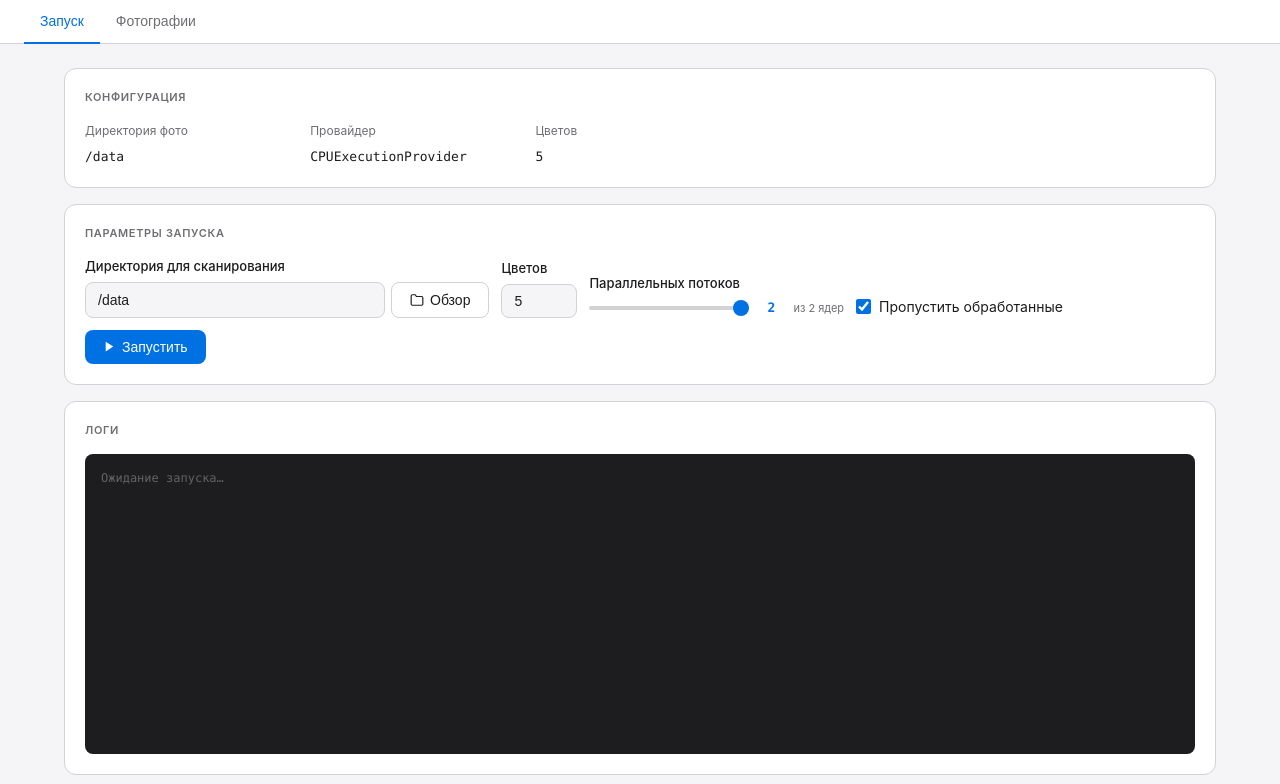
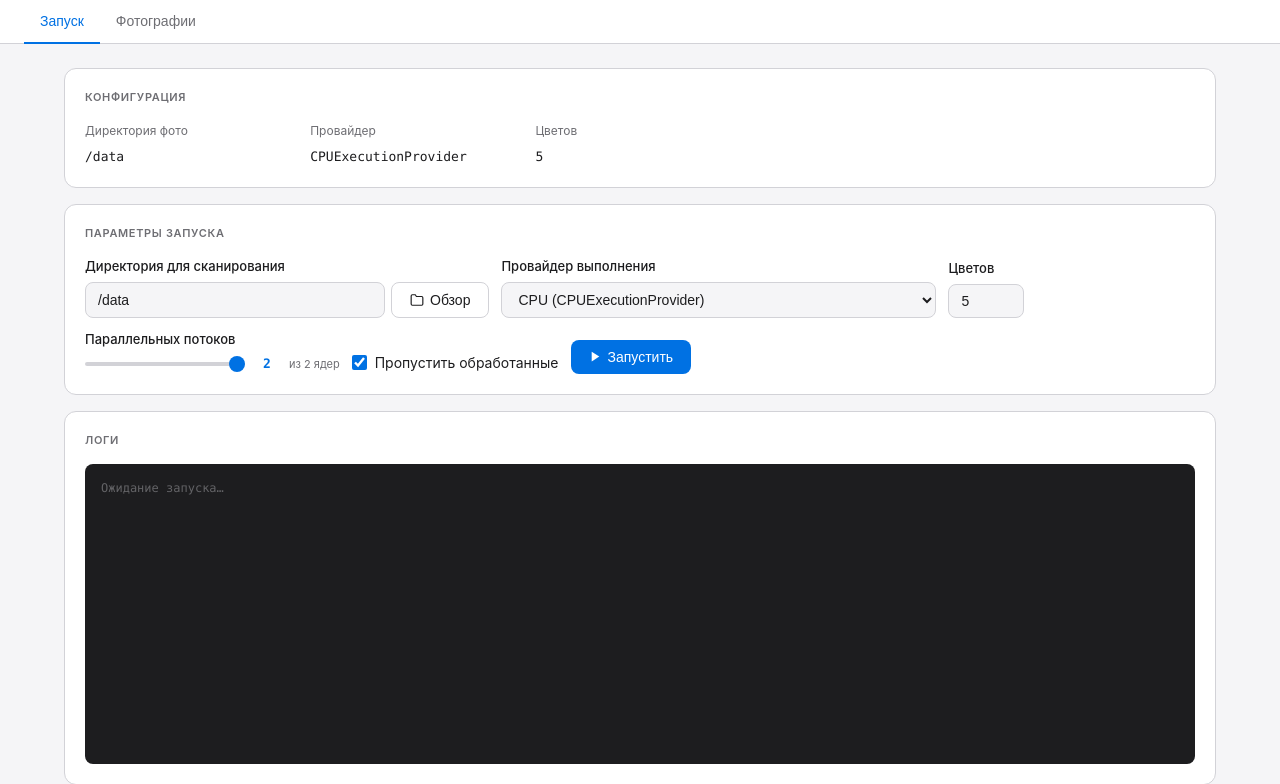
Before and after one commit to fractalical/photo-metadata-extractor, a FastAPI app: page / in a window 1280 px wide. Shown: the part 57-841 px from the top of the page. Run offline with FastAPI, Linux system fonts and the light colour scheme; data that the repository does not hold is empty.

Commit message:
Add provider switching UI for ONNX execution provider selection
Adds a dropdown in the Run parameters form with three options:
- CPUExecutionProvider
- OpenVINOExecutionProvider (Intel NPU via OpenVINO)
- VitisAIExecutionProvider (AMD Ryzen AI XDNA NPU)

Selection is persisted in localStorage and sent to /api/run, which
passes it through to AppConfig and the ONNX inference pipeline.
Bilingual labels (EN/RU) are included.

https://claude.ai/code/session_01Xj9JzGwGS8AH51BRuSDRYm

```diff
--- a/src/templates/index.html
+++ b/src/templates/index.html
@@ -145,7 +145,7 @@ body {
 .form-group { display: flex; flex-direction: column; gap: 5px; }
 .form-group label { font-size: 13px; font-weight: 500; }
 
-input[type="text"], input[type="number"] {
+input[type="text"], input[type="number"], select {
   background: var(--bg);
   border: 1px solid var(--border);
   border-radius: var(--radius-sm);
@@ -157,7 +157,8 @@ input[type="text"], input[type="number"] {
 }
 input[type="text"] { width: 300px; }
 input[type="number"] { width: 76px; }
-input:focus { border-color: var(--accent); }
+select { cursor: pointer; }
+input:focus, select:focus { border-color: var(--accent); }
 
 .checkbox-row { display: flex; align-items: center; gap: 8px; padding-bottom: 1px; cursor: pointer; }
 .checkbox-row input { width: 15px; height: 15px; cursor: pointer; accent-color: var(--accent); }
@@ -413,6 +414,14 @@ tbody td { padding: 11px 16px; font-size: 14px; vertical-align: middle; }
           </div>
         </div>
         <div class="form-group">
+          <label for="inp-provider" data-i18n="params.provider"></label>
+          <select id="inp-provider" onchange="localStorage.setItem('pme_provider',this.value)">
+            <option value="CPUExecutionProvider" data-i18n-opt="provider.cpu"></option>
+            <option value="OpenVINOExecutionProvider" data-i18n-opt="provider.intel"></option>
+            <option value="VitisAIExecutionProvider" data-i18n-opt="provider.amd"></option>
+          </select>
+        </div>
+        <div class="form-group">
           <label for="inp-colors" data-i18n="params.colors"></label>
           <input id="inp-colors" type="number" min="1" max="10" value="5" oninput="localStorage.setItem('pme_colors',this.value)">
         </div>
@@ -531,6 +540,10 @@ const T = {
     'config.title': 'Configuration', 'config.dir': 'Photos directory',
     'config.provider': 'Provider', 'config.colors': 'Colors',
     'params.title': 'Run parameters', 'params.dir': 'Scan directory',
+    'params.provider': 'Execution Provider',
+    'provider.cpu': 'CPU (CPUExecutionProvider)',
+    'provider.intel': 'Intel NPU via OpenVINO',
+    'provider.amd': 'AMD Ryzen AI XDNA NPU (requires host Vitis AI runtime)',
     'params.colors': 'Colors', 'params.workers': 'Parallel workers', 'params.workers_hint': 'of {n} CPU cores', 'params.skip': 'Skip already processed',
     'btn.browse': 'Browse', 'btn.run': 'Run', 'btn.refresh': 'Refresh',
     'btn.cancel': 'Cancel', 'btn.select': 'Select',
@@ -574,6 +587,10 @@ const T = {
     'config.title': 'Конфигурация', 'config.dir': 'Директория фото',
     'config.provider': 'Провайдер', 'config.colors': 'Цветов',
     'params.title': 'Параметры запуска', 'params.dir': 'Директория для сканирования',
+    'params.provider': 'Провайдер выполнения',
+    'provider.cpu': 'CPU (CPUExecutionProvider)',
+    'provider.intel': 'Intel NPU через OpenVINO',
+    'provider.amd': 'AMD Ryzen AI XDNA NPU (требует Vitis AI runtime на хосте)',
     'params.colors': 'Цветов', 'params.workers': 'Параллельных потоков', 'params.workers_hint': 'из {n} ядер', 'params.skip': 'Пропустить обработанные',
     'btn.browse': 'Обзор', 'btn.run': 'Запустить', 'btn.refresh': 'Обновить',
     'btn.cancel': 'Отмена', 'btn.select': 'Выбрать',
@@ -626,6 +643,9 @@ function applyLang() {
   document.getElementById('lang-btn').textContent = lang === 'ru' ? 'EN' : 'RU';
   document.querySelectorAll('[data-i18n]').forEach(el => {
     el.textContent = t(el.dataset.i18n);
+  });
+  document.querySelectorAll('[data-i18n-opt]').forEach(el => {
+    el.textContent = t(el.dataset.i18nOpt);
   });
   document.getElementById('search-inp').placeholder = t('search.ph');
   const cpuHint = document.getElementById('workers-hint');
@@ -682,6 +702,11 @@ async function loadConfig() {
     document.getElementById('cfg-colors').textContent = cfg.num_colors;
     document.getElementById('inp-dir').value = localStorage.getItem('pme_dir') ?? cfg.root_dir;
     document.getElementById('inp-colors').value = localStorage.getItem('pme_colors') ?? cfg.num_colors;
+    const savedProvider = localStorage.getItem('pme_provider');
+    const providerSel = document.getElementById('inp-provider');
+    const providerVal = savedProvider || cfg.execution_provider || 'CPUExecutionProvider';
+    const opt = providerSel.querySelector(`option[value="${providerVal}"]`);
+    if (opt) opt.selected = true;
     const savedSkip = localStorage.getItem('pme_skip');
     document.getElementById('inp-skip').checked = savedSkip !== null ? savedSkip === 'true' : cfg.skip_existing;
     const cpuCount = cfg.cpu_count || 4;
@@ -701,6 +726,7 @@ async function loadConfig() {
 async function startRun() {
   const body = {
     root_dir: document.getElementById('inp-dir').value,
+    execution_provider: document.getElementById('inp-provider').value,
     num_colors: parseInt(document.getElementById('inp-colors').value) || 5,
     skip_existing: document.getElementById('inp-skip').checked,
     max_workers: parseInt(document.getElementById('inp-workers').value) || 4,
--- a/src/web.py
+++ b/src/web.py
@@ -58,7 +58,7 @@ def _log_sink(message) -> None:
             _state["logs"] = _state["logs"][-1000:]
 
 
-def _run_extraction(root_dir: str, skip_existing: bool, num_colors: int, max_workers: int = 4) -> None:
+def _run_extraction(root_dir: str, skip_existing: bool, num_colors: int, max_workers: int = 4, execution_provider: str = "CPUExecutionProvider") -> None:
     with _lock:
         _state.update({
             "running": True,
@@ -77,6 +77,7 @@ def _run_extraction(root_dir: str, skip_existing: bool, num_colors: int, max_wor
             skip_existing=skip_existing,
             num_colors=num_colors,
             max_workers=max_workers,
+            execution_provider=execution_provider,
         )
 
         # Store CSV in the scanned directory; record location in /data/.pme_last_scan
@@ -245,10 +246,11 @@ async def run_extraction(body: dict):
     skip_existing = body.get("skip_existing", True)
     num_colors = int(body.get("num_colors", os.environ.get("PME_NUM_COLORS", "5")))
     max_workers = int(body.get("max_workers", os.environ.get("PME_MAX_WORKERS", "4")))
+    execution_provider = body.get("execution_provider", os.environ.get("PME_EXECUTION_PROVIDER", "CPUExecutionProvider"))
 
     t = threading.Thread(
         target=_run_extraction,
-        args=(root_dir, skip_existing, num_colors, max_workers),
+        args=(root_dir, skip_existing, num_colors, max_workers, execution_provider),
         daemon=True,
     )
     t.start()
```
